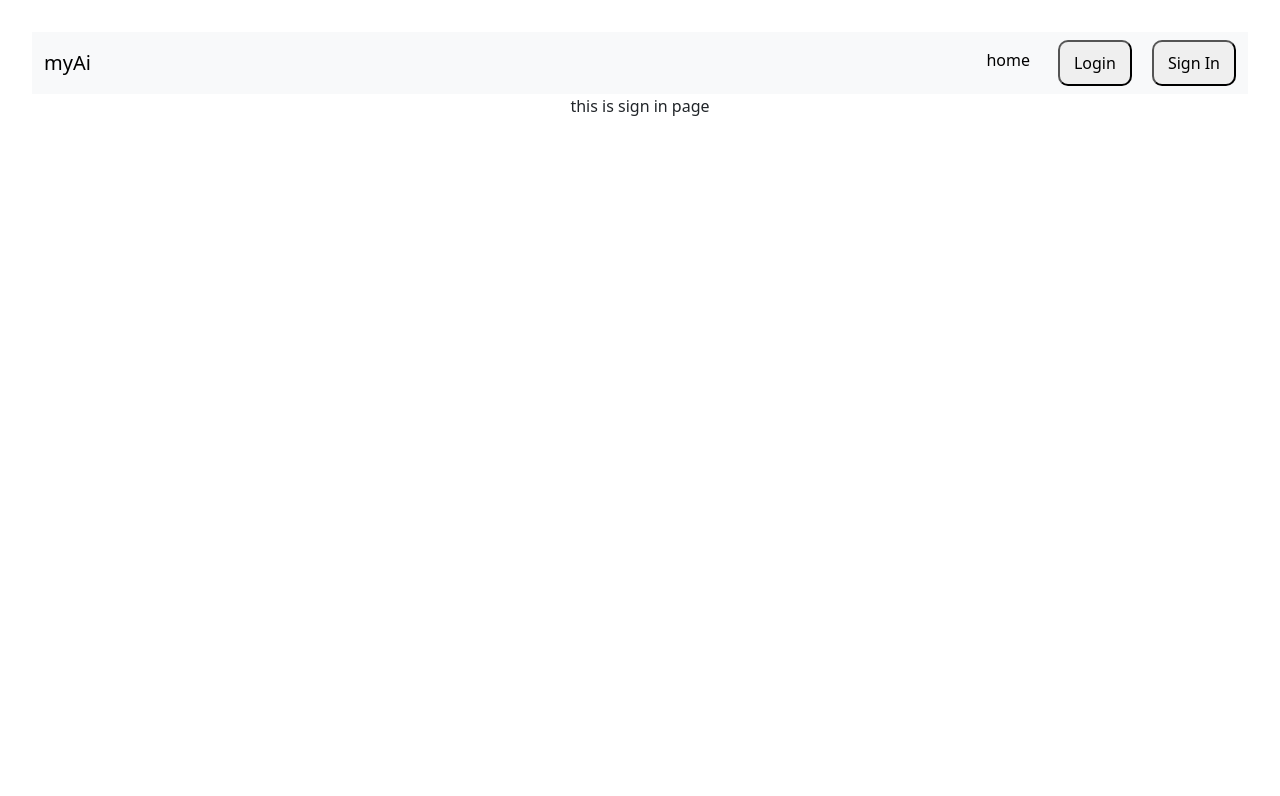
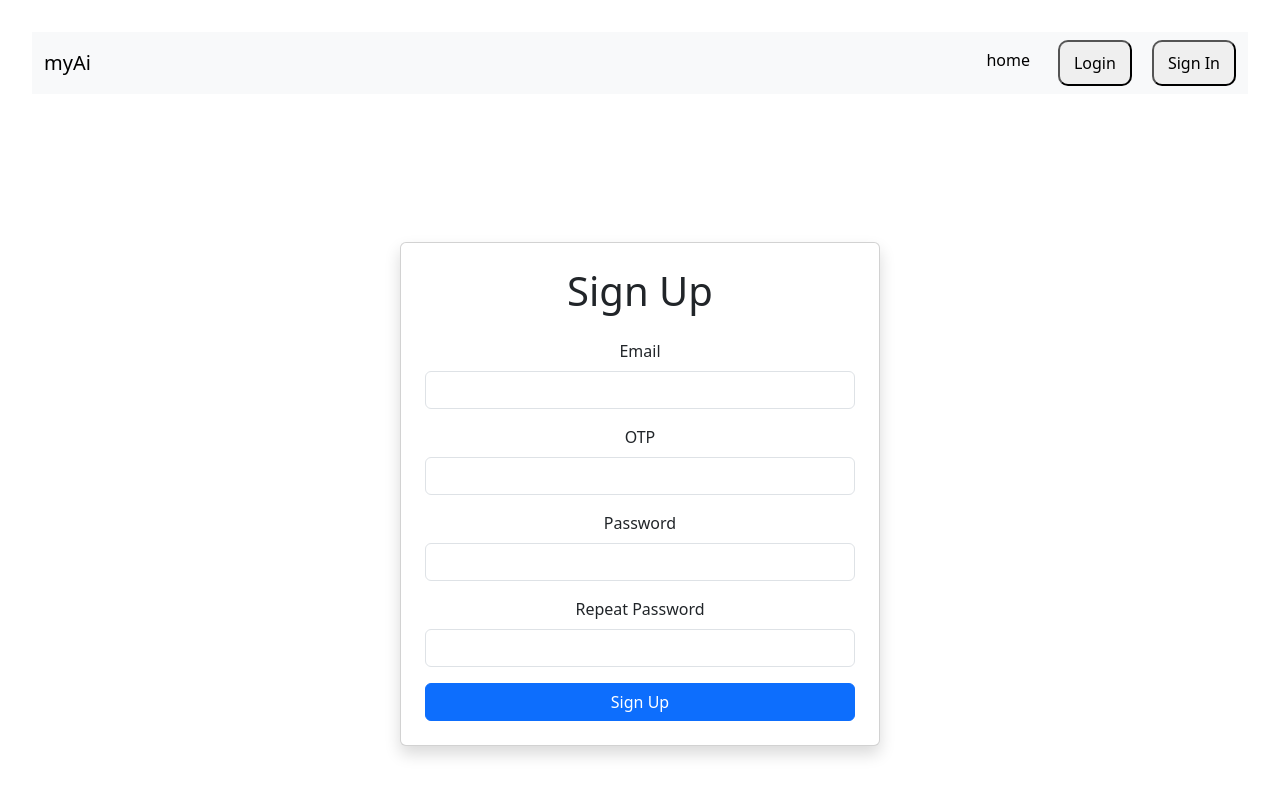
Before and after one commit to praneeth4040/Adjunct, a React (Vite) app in the folder client/: page /vaibhav in a window 1280 px wide. Shown: the top 796 px of the page. Built offline with nearby package versions, Linux system fonts and the light colour scheme.

Commit message:
updated version 2

```diff
--- a/client/src/components/login.jsx
+++ b/client/src/components/login.jsx
@@ -2,44 +2,41 @@
 
 function LoginPage() {
     return (<>
-   <p classname="h2" >LOGIN</p>
+
 
     <main>
-    <form>
-  <div className="mb-3" style={{ marginTop: '20px' }}>
-    <label htmlFor="exampleInputEmail1" className="form-label">
-      Email address
-    </label>
+
+    <div className="container d-flex justify-content-center align-items-center vh-100">
+      <div className="card p-4 shadow" style={{ width: '25rem' }}>
+        <h1 className="text-center mb-4">Login</h1>
+        <form >
+          <div className="mb-3">
+            <label htmlFor="email" className="form-label">Email</label>
             <input
               type="email"
               className="form-control"
-      id="exampleInputEmail1"
-      aria-describedby="emailHelp"
+              id="email"
+
+
+              required
             />
-    <div id="emailHelp" className="form-text">
-      We'll never share your email with anyone else.
-    </div>
           </div>
           <div className="mb-3">
-    <label htmlFor="exampleInputPassword1" className="form-label">
-      Password
-    </label>
+            <label htmlFor="password" className="form-label">Password</label>
             <input
               type="password"
               className="form-control"
-      id="exampleInputPassword1"
+              id="password"
+
+
+              required
             />
           </div>
-  <div className="mb-3 form-check">
-    <input type="checkbox" className="form-check-input" id="exampleCheck1" />
-    <label className="form-check-label" htmlFor="exampleCheck1">
-      Check me out
-    </label>
+          <button type="submit" className="btn btn-primary w-100">Login</button>
+        </form>
       </div>
-  <button type="submit" className="btn btn-primary">
-    Submit
-  </button>
-</form>
+    </div>
+
 </main>
 
     </>  );
--- a/client/src/components/signin.jsx
+++ b/client/src/components/signin.jsx
@@ -2,7 +2,59 @@
 
 function Signin() {
     return ( <>
-    this is sign in page
+
+    <main>
+    <div className="container d-flex justify-content-center align-items-center vh-100">
+      <div className="card p-4 shadow" style={{ width: '30rem' }}>
+        <h1 className="text-center mb-4">Sign Up</h1>
+        <form >
+          <div className="mb-3">
+            <label htmlFor="email" className="form-label">Email</label>
+            <input
+              type="email"
+              className="form-control"
+              id="email"
+
+
+              required
+            />
+          </div>
+          <div className="mb-3">
+            <label htmlFor="otp" className="form-label">OTP</label>
+            <input
+              type="text"
+              className="form-control"
+              id="otp"
+
+                            required
+            />
+          </div>
+          <div className="mb-3">
+            <label htmlFor="password" className="form-label">Password</label>
+            <input
+              type="password"
+              className="form-control"
+              id="password"
+
+
+              required
+            />
+          </div>
+          <div className="mb-3">
+            <label htmlFor="repeatPassword" className="form-label">Repeat Password</label>
+            <input
+              type="password"
+              className="form-control"
+              id="repeatPassword"
+
+                            required
+            />
+          </div>
+          <button type="submit" className="btn btn-primary w-100">Sign Up</button>
+        </form>
+      </div>
+    </div>
+    </main>
     </> );
 }
 
```
Lines whose indentation alone changed are shown as unchanged.
